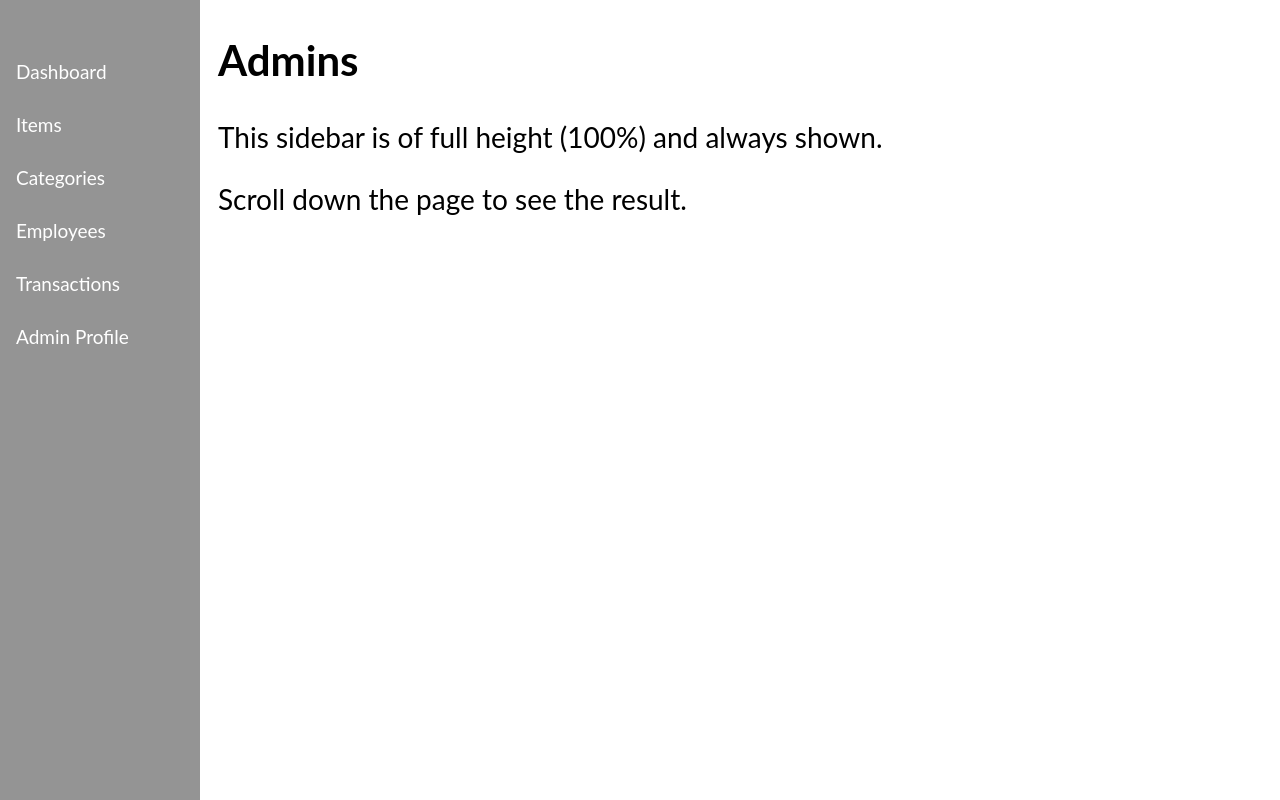
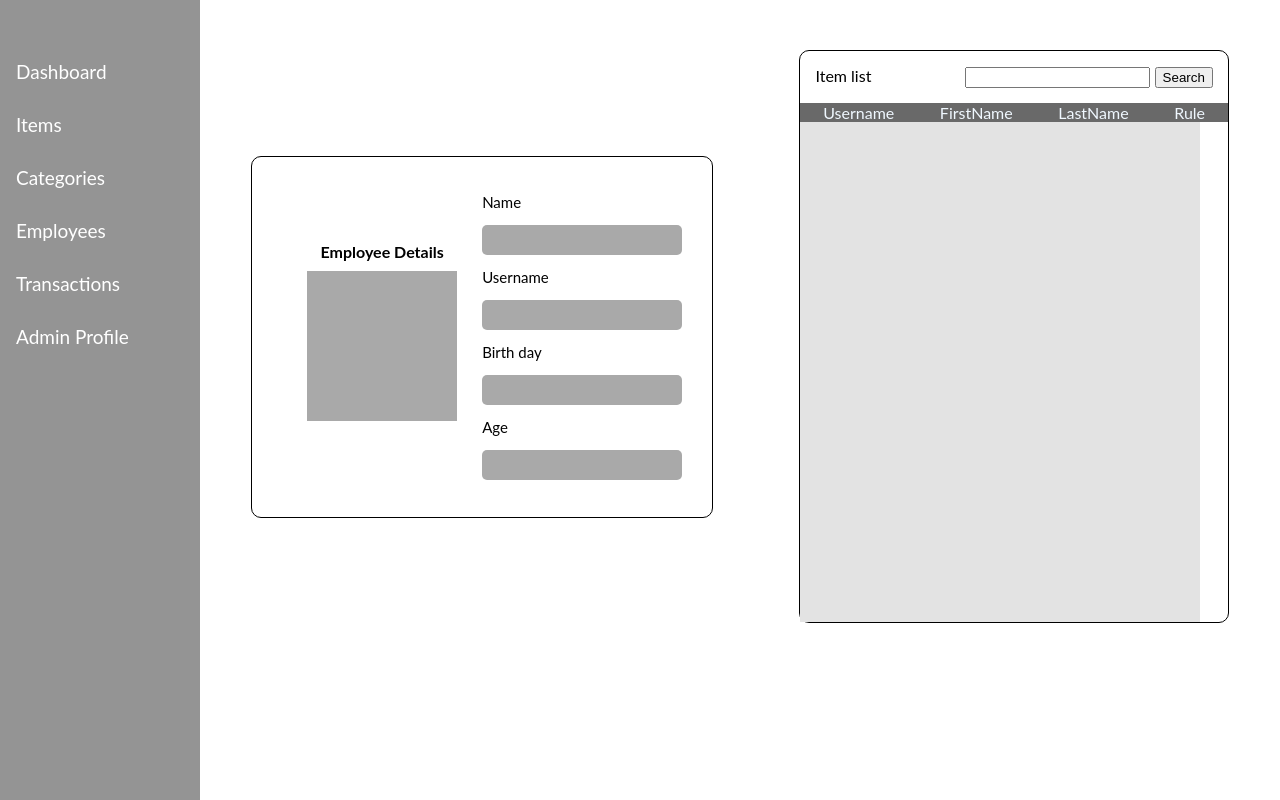
Before and after one commit to RobertFraga/Garcia, a plain HTML site: page dashboard-views/Employees.html in a window 1280 px wide. Drawn offline with Linux system fonts and the light colour scheme.

Commit message:
added Employees.html

```diff
--- a/dashboard-views/Employees.html
+++ b/dashboard-views/Employees.html
@@ -4,6 +4,7 @@
     <meta charset="UTF-8">
     <meta name="viewport" content="width=device-width, initial-scale=1.0">
     <link rel="stylesheet" href="/navbar.css">
+    <link rel="stylesheet" href="/design/items.css">
     <title>Employess</title>
 </head>
 <body>
@@ -18,10 +19,50 @@
 
 
 
-    <div class="main">
-        <h2>Admins</h2>
-        <p>This sidebar is of full height (100%) and always shown.</p>
-        <p>Scroll down the page to see the result.</p>
+    <div class="main-container">
+
+        <div class="Item-details">
+            <div class="con1">
+                <label for="" style="font-weight: bolder;">Employee Details</label>
+                <div class="item-box"></div>
+            </div>
+            <div class="con2">
+                <label class="Item-name" style="font-size: 15px; margin: 0; padding: 0;" >Name</label>
+                <label for="Item-name" class="blocks"></label>
+
+                <label class="Item-name" style="font-size: 15px; margin: 0; padding: 0;" >Username</label>
+                <label for="Item-name" class="blocks"></label>
+
+                <label class="Item-name" style="font-size: 15px;  margin: 0; padding: 0;">Birth day</label>
+                <label for="Item-name" class="blocks"></label>
+
+                <label class="Item-name" style="font-size: 15px;  margin: 0; padding: 0;" >Age</label>
+                <label for="Item-name" class="blocks"></label>
+            </div>
+        </div>
+
+
+
+        <div class="Item-list">
+            <form action="" style="margin: 15px;">
+                <label for="" style="margin-right: 90px;">Item list</label>
+                <input type="search" name="" id="">
+                <input type="button" value="Search">
+            </form>
+
+
+            <div class="scroll">
+                <div class="cate">
+                    <div class="name" style="color: aliceblue;">Username</div>
+                    <div class="Price" style="color: aliceblue;">FirstName</div>
+                    <div style="color: aliceblue;">LastName</div>
+                    <div class="stock" style="color: aliceblue;">Rule</div>
+                </div>
+                <div class="roll"></div>
+            </div>
+
+        </div>
+
     </div>
 </body>
 </html>
```
